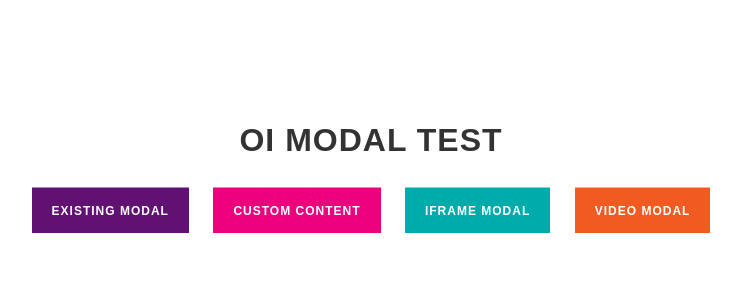
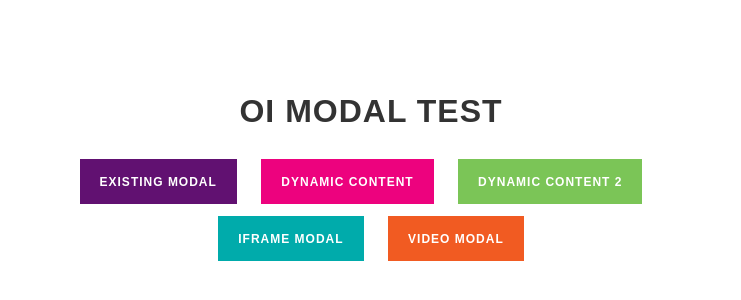
Before and after one commit to OpportunityIntl/Modal, a website: page index.html in a window 1280 px wide. Shown: the part 224-524 px from the top of the page, without its empty margins (269-1010 px from the left). Drawn offline with nearby package versions, Linux system fonts and the light colour scheme; files that its build step writes are made by us from their sources.

Commit message:
Add ability to declare content via function

```diff
--- a/index.html
+++ b/index.html
@@ -17,7 +17,8 @@
           <h1>OI Modal Test</h1>
           <div class="inline-buttons">
             <a class="modal-trigger btn brand-purple-bg" data-modal="#modal1">Existing modal</a>
-            <a class="custom-trigger btn brand-pink-bg">Custom content</a>
+            <a class="custom-trigger btn brand-pink-bg" data-pizza="cool beans">Dynamic content</a>
+            <a class="custom-trigger-2 btn brand-green-bg">Dynamic content 2</a>
             <a class="modal-trigger btn brand-teal-bg" data-modal="http://opportunityintl.github.io/Weavr" data-modal-classes="large">iframe modal</a>
             <a class="modal-trigger btn brand-orange-bg" data-modal="https://player.vimeo.com/video/129820312?title=0&byline=0&portrait=0" data-modal-classes="x-large">Video modal</a>
           </div>
@@ -81,7 +82,15 @@
     <script type="text/javascript" src="dist/OI.modal.min.js"></script>
 
     <script>
-      new Modal('.custom-trigger', {content: '<h1>Hello World!</h1><p>This modal was generated dynamically</p>', classes: 'padding-2x medium'});
+      new Modal('.custom-trigger', {content: function() {
+        var word = "generated";
+        return '<h3>Hello world</h3><p>This content was ' + word + ' dynamically.</p><button type="button" class="btn brand-orange-bg">' + $(this).data('pizza') + '</button>'
+      }, classes: 'padding-2x medium'});
+
+      new Modal('.custom-trigger-2', {
+        content: 'Yo Yo Yo Yo!',
+        classes: 'padding-2x'
+      })
     </script>
   </body>
 </html>
--- a/js/OI.modal.js
+++ b/js/OI.modal.js
@@ -89,6 +89,10 @@ var Modal = function(triggerClass, options) {
     content: null
   }, options);
 
+  if (typeof options.content === 'function') {
+    options.content = options.content.call(elem);
+  }
+
   function isUrl(source) {
     return /^https?:\/\//.test(source);
   }
```
Also changed, not shown: dist/OI.modal.min.js.
